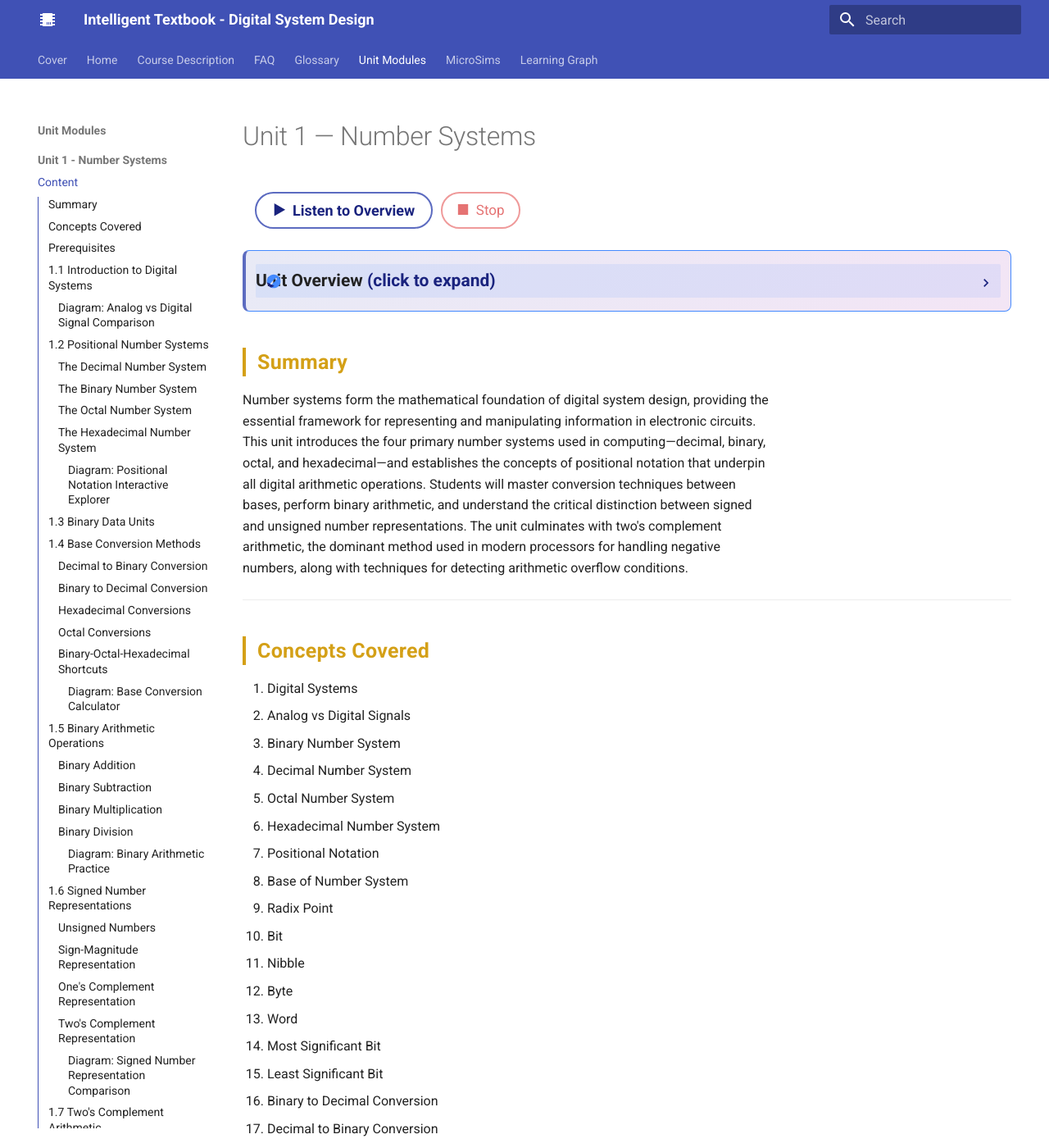
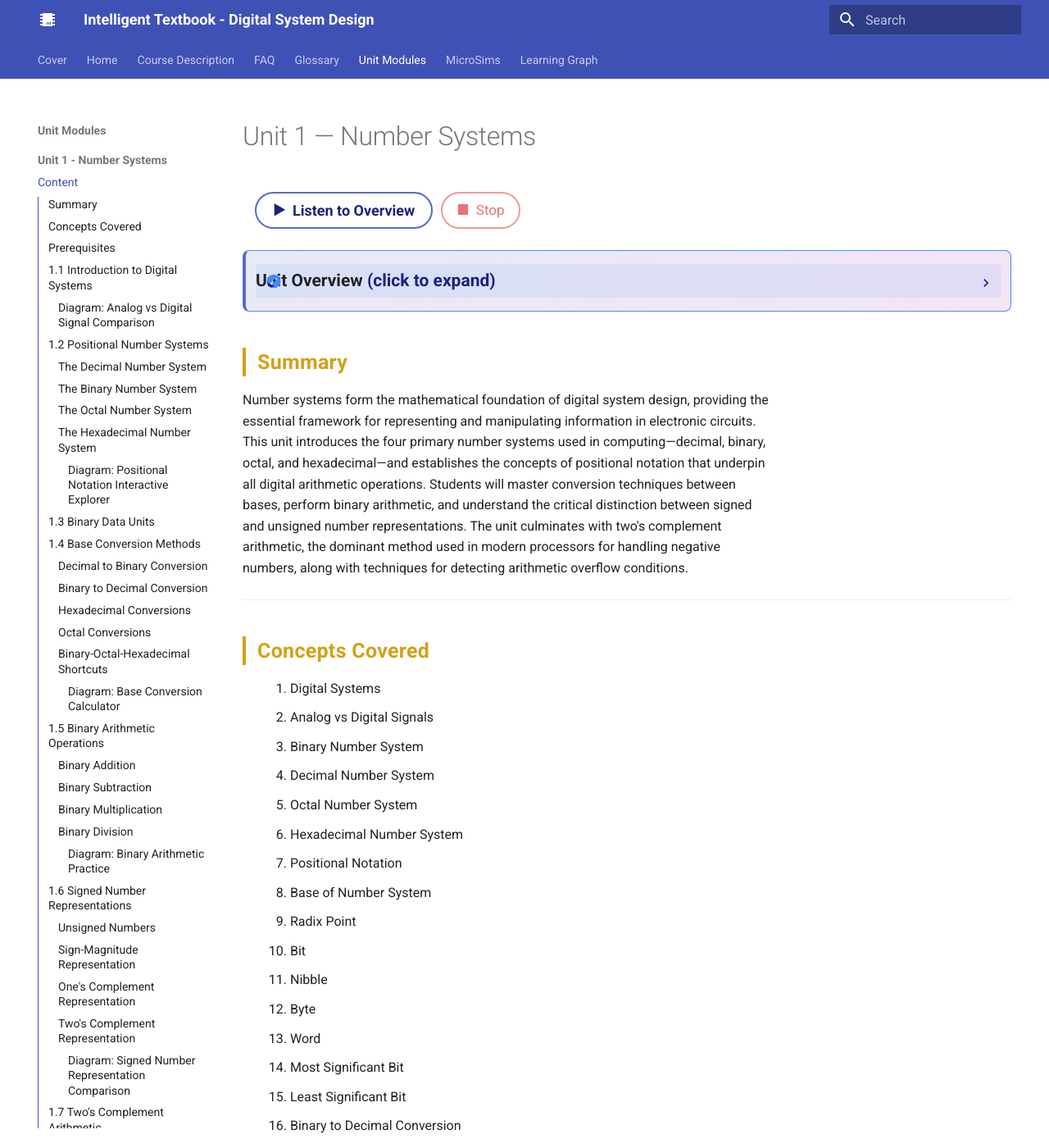
Before and after one commit to Nati-123/intelligent-textbook-ee2301, an MkDocs documentation site: the page built from docs/unit1-number-systems/index.md, in a window 1280 px wide and 1400 px high. Shown: the whole window at 82% size. Built offline with MkDocs 1.6.1 and Material for MkDocs 9.7.7, drawn with Linux system fonts in a browser that asks for light colours; nearby versions of some CDN libraries.

Commit message:
Style code/step blocks: light gray bg, purple left border, clear spacing
Pre blocks: #F7F7F8 bg with 4px purple left border. Inline code: light
lavender #F3F0FA bg. Ordered lists spaced for readability.

Co-Authored-By: Claude Opus 4.6 <noreply@anthropic.com>

```diff
--- a/docs/stylesheets/extra.css
+++ b/docs/stylesheets/extra.css
@@ -562,6 +562,35 @@
   box-shadow: 0 2px 6px rgba(90, 62, 237, 0.2);
 }
 
+/* ===== CODE / STEP-BY-STEP BLOCKS (Global) ===== */
+.md-typeset pre {
+  background: #F7F7F8 !important;
+  border-left: 4px solid #5A3EED;
+  border-radius: 0 6px 6px 0;
+  padding: 1rem 1.2rem;
+  margin: 1rem 0;
+}
+
+.md-typeset code {
+  background: #F3F0FA;
+  color: #222;
+  border-radius: 4px;
+  padding: 0.15em 0.4em;
+}
+
+.md-typeset pre code {
+  background: transparent;
+  padding: 0;
+}
+
+.md-typeset ol {
+  padding-left: 1.4rem;
+}
+
+.md-typeset ol li {
+  margin-bottom: 0.5rem;
+}
+
 /* ===== PRACTICE PROBLEMS STYLING ===== */
 .problems-styled h1 {
   color: #D4A017 !important;
--- a/mkdocs.yml
+++ b/mkdocs.yml
@@ -37,7 +37,7 @@ markdown_extensions:
       emoji_generator: !!python/name:material.extensions.emoji.to_svg
 
 extra_css:
-  - stylesheets/extra.css?v=14
+  - stylesheets/extra.css?v=15
   - stylesheets/audio-player.css
   - stylesheets/quiz.css?v=3
 
```
